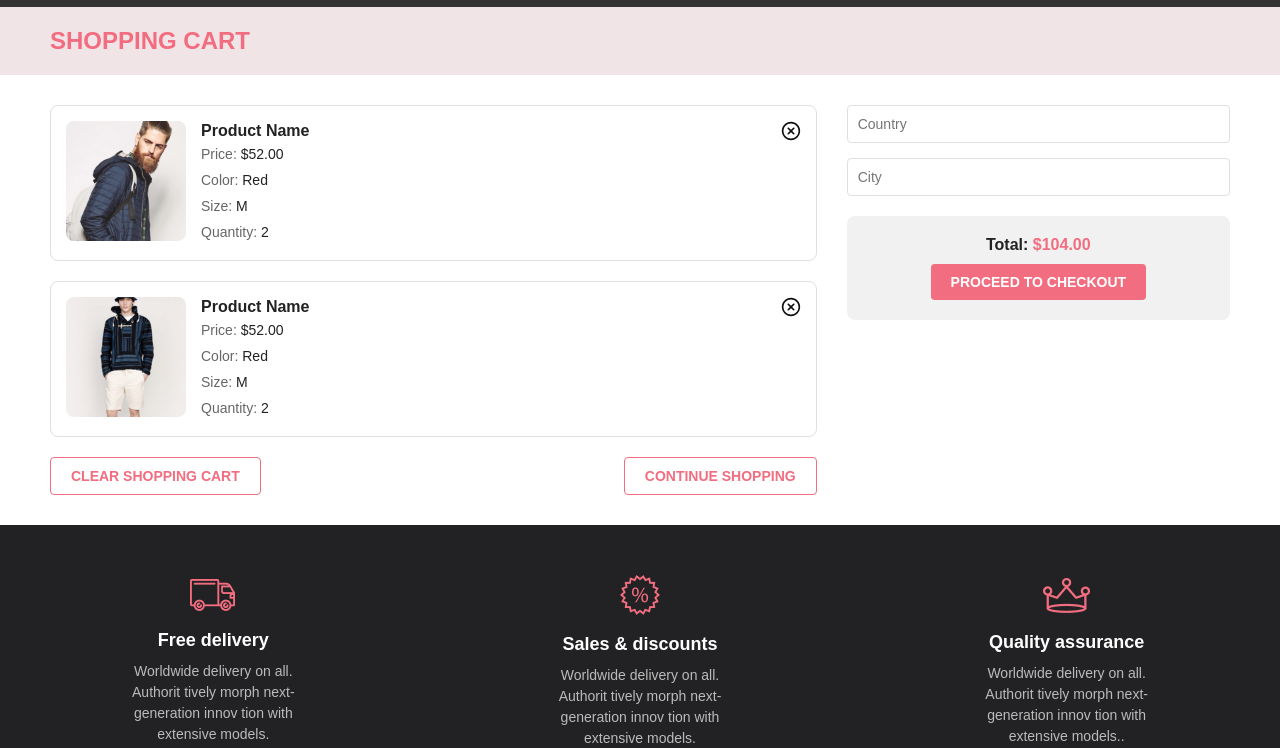
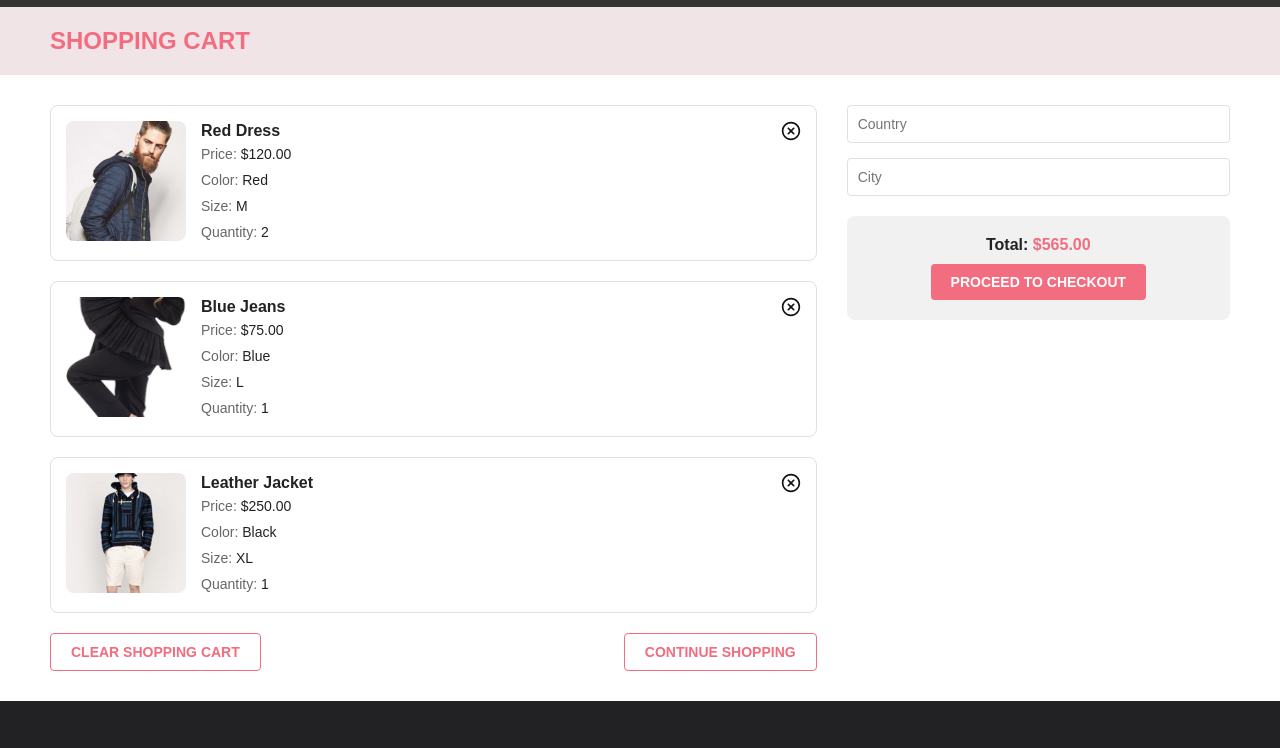
Before and after one commit to CandyPopsWorld/Web_Lb5-6, a plain HTML site: page cart.html in a window 1280 px wide. Shown: the part 41-789 px from the top of the page. Drawn offline with Linux system fonts and the light colour scheme.

Commit message:
Add GoodsItem class, GoodsList class

```diff
--- a/cart.html
+++ b/cart.html
@@ -41,37 +41,37 @@
 <section class="cart-section">
   <div class="cart-content">
     <div class="cart-items">
-      <div class="cart-item">
-        <div class="item-left">
-          <img src="images/item1.jpg" alt="Product" class="item-image">
-        </div>
-        <div class="item-right">
-          <div class="item-header">
-            <h4 class="item-name">Product Name</h4>
-            <img src="images/close.svg" alt="Close" class="close-icon">
-          </div>
-          <p class="item-detail">Price: <span>$52.00</span></p>
-          <p class="item-detail">Color: <span>Red</span></p>
-          <p class="item-detail">Size: <span>M</span></p>
-          <p class="item-detail">Quantity: <span>2</span></p>
-        </div>
-      </div>
+<!--      <div class="cart-item">-->
+<!--        <div class="item-left">-->
+<!--          <img src="images/item1.jpg" alt="Product" class="item-image">-->
+<!--        </div>-->
+<!--        <div class="item-right">-->
+<!--          <div class="item-header">-->
+<!--            <h4 class="item-name">Product Name</h4>-->
+<!--            <img src="images/close.svg" alt="Close" class="close-icon">-->
+<!--          </div>-->
+<!--          <p class="item-detail">Price: <span>$52.00</span></p>-->
+<!--          <p class="item-detail">Color: <span>Red</span></p>-->
+<!--          <p class="item-detail">Size: <span>M</span></p>-->
+<!--          <p class="item-detail">Quantity: <span>2</span></p>-->
+<!--        </div>-->
+<!--      </div>-->
 
-      <div class="cart-item">
-        <div class="item-left">
-          <img src="images/item3.jpg" alt="Product" class="item-image">
-        </div>
-        <div class="item-right">
-          <div class="item-header">
-            <h4 class="item-name">Product Name</h4>
-            <img src="images/close.svg" alt="Close" class="close-icon">
-          </div>
-          <p class="item-detail">Price: <span>$52.00</span></p>
-          <p class="item-detail">Color: <span>Red</span></p>
-          <p class="item-detail">Size: <span>M</span></p>
-          <p class="item-detail">Quantity: <span>2</span></p>
-        </div>
-      </div>
+<!--      <div class="cart-item">-->
+<!--        <div class="item-left">-->
+<!--          <img src="images/item3.jpg" alt="Product" class="item-image">-->
+<!--        </div>-->
+<!--        <div class="item-right">-->
+<!--          <div class="item-header">-->
+<!--            <h4 class="item-name">Product Name</h4>-->
+<!--            <img src="images/close.svg" alt="Close" class="close-icon">-->
+<!--          </div>-->
+<!--          <p class="item-detail">Price: <span>$52.00</span></p>-->
+<!--          <p class="item-detail">Color: <span>Red</span></p>-->
+<!--          <p class="item-detail">Size: <span>M</span></p>-->
+<!--          <p class="item-detail">Quantity: <span>2</span></p>-->
+<!--        </div>-->
+<!--      </div>-->
 
       <div class="cart-buttons">
         <button class="clear-cart">CLEAR SHOPPING CART</button>
@@ -85,7 +85,7 @@
         <input type="text" placeholder="City" class="summary-input">
       </form>
       <div class="summary-total">
-        <p>Total: <span>$104.00</span></p>
+        <p>Total: <span></span></p>
         <button class="checkout-button">PROCEED TO CHECKOUT</button>
       </div>
     </div>
--- a/script.js
+++ b/script.js
@@ -99,3 +99,78 @@ function renderProductsList() {
 document.addEventListener("DOMContentLoaded", () => {
     renderProductsList();
 });
+
+class GoodsItem {
+    constructor(title, price, image, color, size, quantity) {
+        this.title = title;
+        this.price = price;
+        this.image = image;
+        this.color = color;
+        this.size = size;
+        this.quantity = quantity;
+    }
+
+    render() {
+        return `
+            <div class="cart-item">
+                <div class="item-left">
+                    <img src="${this.image}" alt="${this.title}" class="item-image">
+                </div>
+                <div class="item-right">
+                    <div class="item-header">
+                        <h4 class="item-name">${this.title}</h4>
+                        <img src="images/close.svg" alt="Close" class="close-icon">
+                    </div>
+                    <p class="item-detail">Price: <span>$${this.price.toFixed(2)}</span></p>
+                    <p class="item-detail">Color: <span>${this.color}</span></p>
+                    <p class="item-detail">Size: <span>${this.size}</span></p>
+                    <p class="item-detail">Quantity: <span>${this.quantity}</span></p>
+                </div>
+            </div>
+        `;
+    }
+    // Метод для вычисления стоимости одного товара
+    getTotalPrice() {
+        return this.price * this.quantity;
+    }
+}
+
+class GoodsList {
+    constructor() {
+        this.goods = []; // Массив для хранения товаров
+    }
+
+    fetchGoods() {
+        this.goods = [
+            new GoodsItem("Red Dress", 120.00, "images/item1.jpg", "Red", "M", 2),
+            new GoodsItem("Blue Jeans", 75.00, "images/item2.jpg", "Blue", "L", 1),
+            new GoodsItem("Leather Jacket", 250.00, "images/item3.jpg", "Black", "XL", 1),
+        ];
+    }
+
+    render() {
+        const container = document.querySelector(".cart-items");
+        const totalContainer = document.querySelector(".summary-total span");
+        if (!container) return;
+
+        const itemsMarkup = this.goods.map(item => item.render()).join("");
+
+        container.innerHTML = `
+            ${itemsMarkup}
+            <div class="cart-buttons">
+                <button class="clear-cart">CLEAR SHOPPING CART</button>
+                <button class="continue-shopping">CONTINUE SHOPPING</button>
+            </div>
+        `;
+
+        // Подсчитываем общую стоимость всех товаров
+        const totalPrice = this.goods.reduce((total, item) => total + item.getTotalPrice(), 0);
+        totalContainer.textContent = `$${totalPrice.toFixed(2)}`;
+    }
+}
+
+document.addEventListener("DOMContentLoaded", () => {
+    const goodsList = new GoodsList();
+    goodsList.fetchGoods(); // Заполняем список товаров
+    goodsList.render();     // Отображаем список
+});
```
